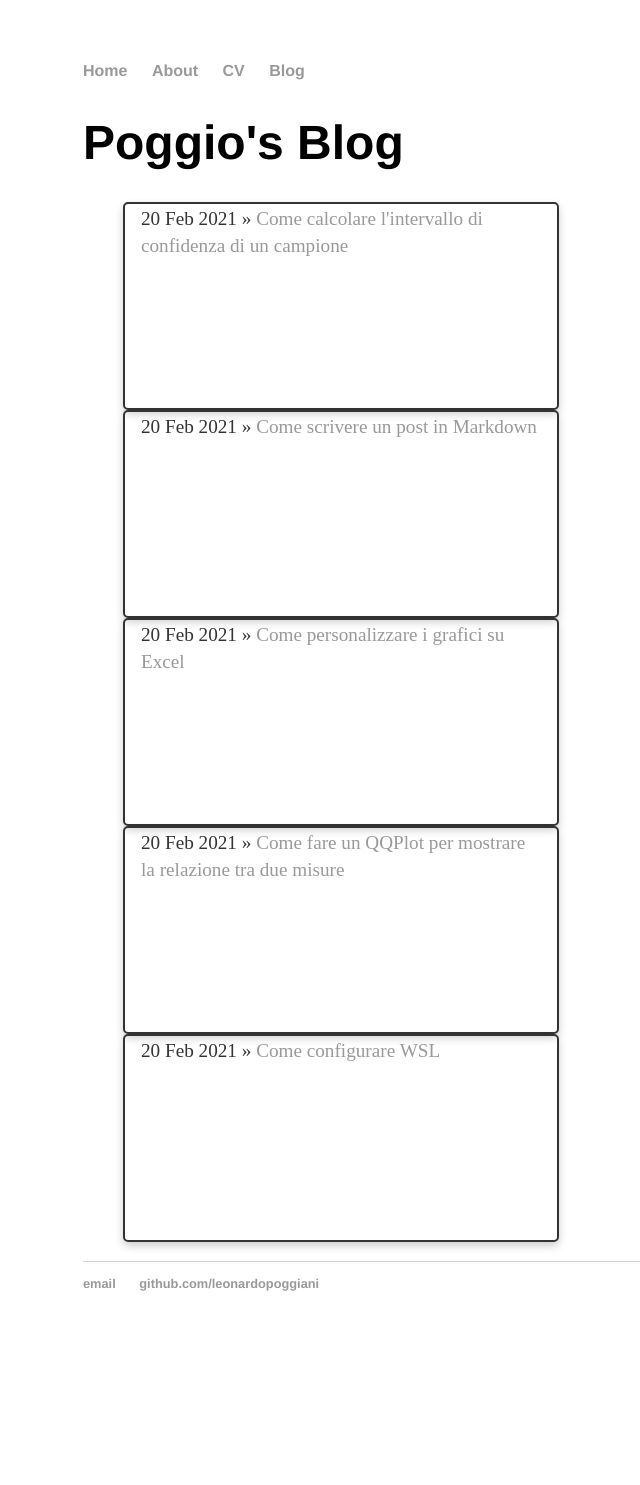
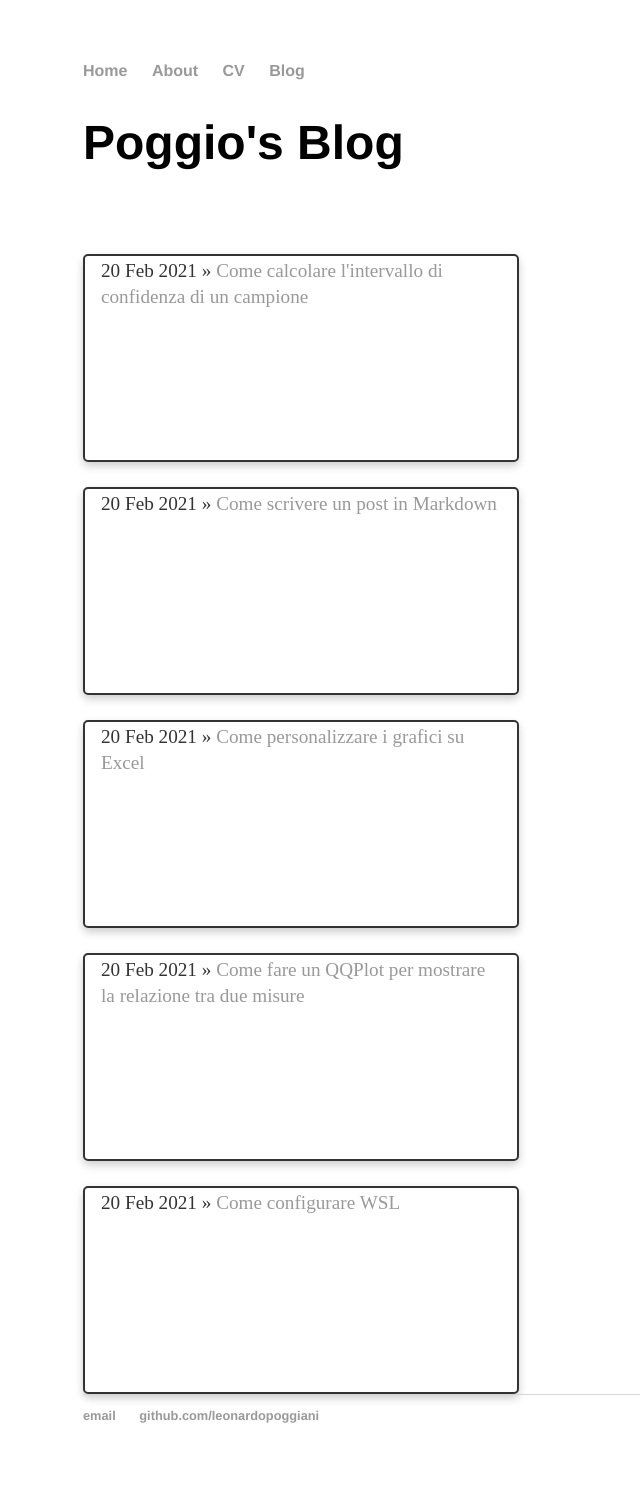
Before and after one commit to leonardopoggiani/leonardopoggiani.github.io, a Jekyll site: the page built from blog/index.html, in a window 1280 px wide. Shown: the whole page, without its empty margins (109-749 px from the left). Built offline with Jekyll 4.4.1, drawn with Linux system fonts in a browser that asks for light colours; before the commit the page ends 1353 px from its top, so only the background shows below that.

Commit message:
Update main.css

```diff
--- a/css/main.css
+++ b/css/main.css
@@ -21,9 +21,11 @@ ul.posts {
   font-size: 1.2em;
   list-style: none;
   margin-top:25px;
+  display: inline;
 }
 
 ul.posts li {
+  margin-top:25px;
   width: 400px;
   height: 200px;
   border: solid 2px;
```
